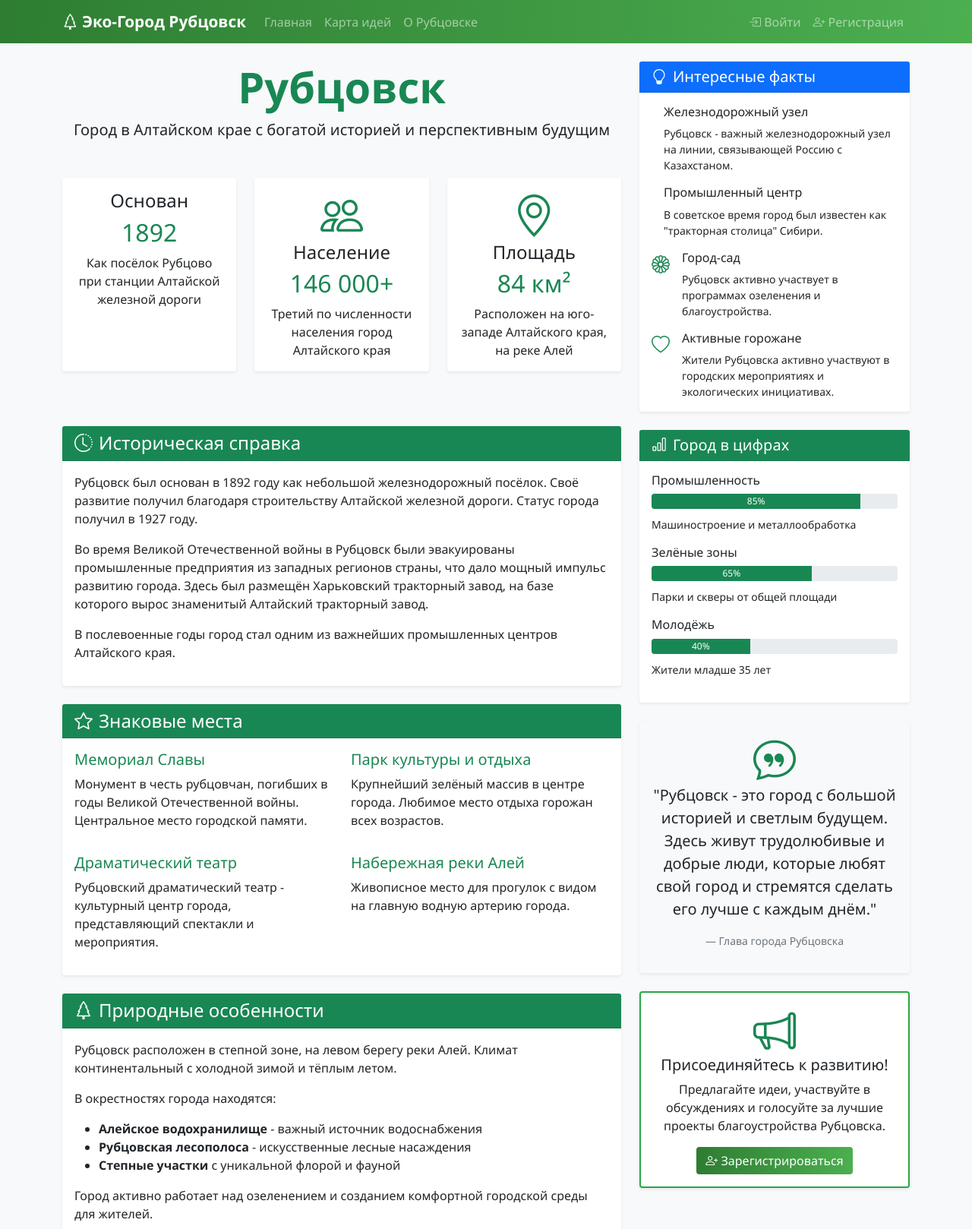
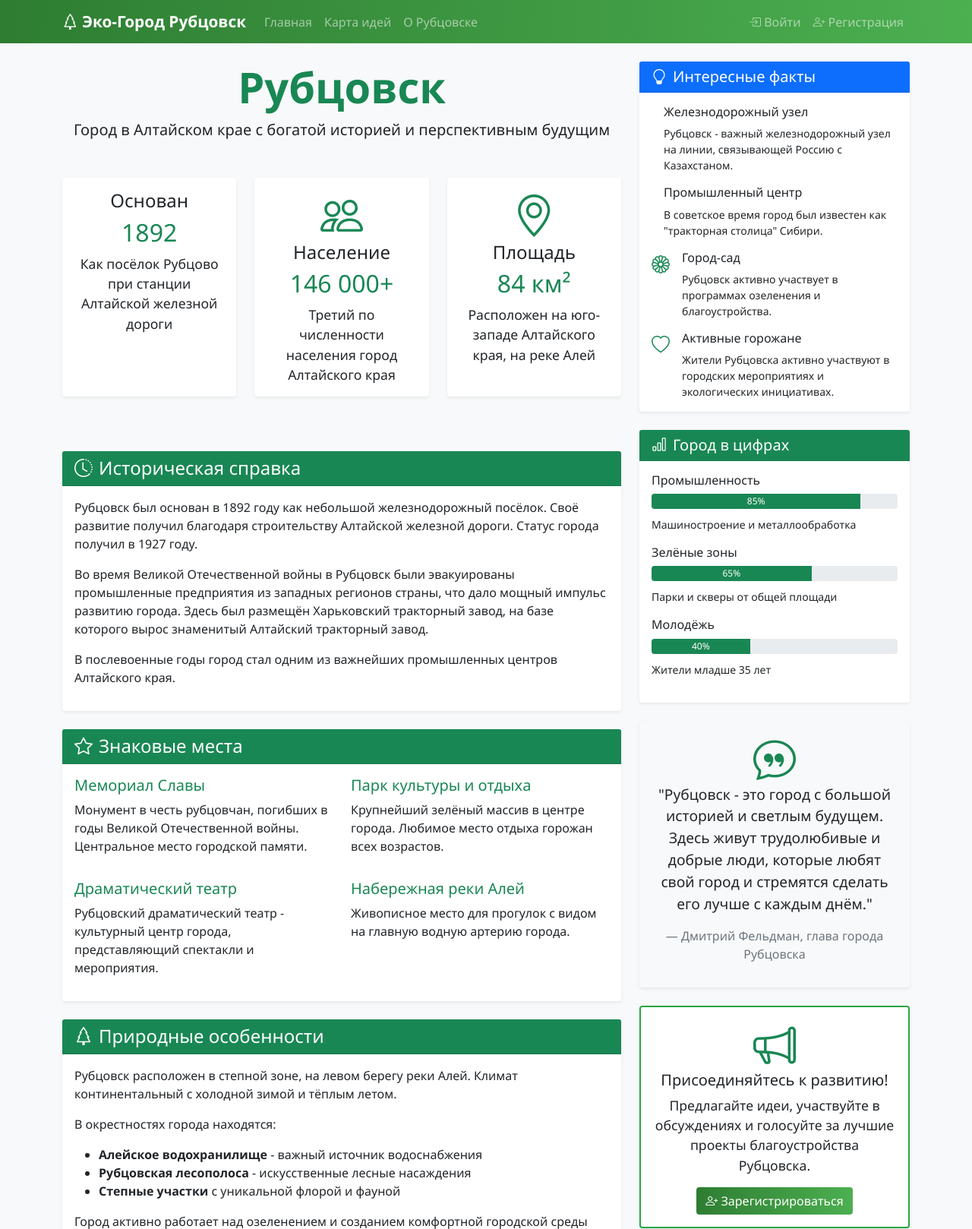
Before and after one commit to Lotos110/EcoSity, a Flask app: page /city in a window 1280 px wide. Shown: the top 1618 px of the page at 76% size. Run offline with Flask 3, Linux system fonts and the light colour scheme.

Commit message:
Update city.html

```diff
--- a/templates/city.html
+++ b/templates/city.html
@@ -2,7 +2,28 @@
 
 {% block title %}О Рубцовске - {{ super() }}{% endblock %}
 
+{% block extra_css %}
+<style>
+    .city-page .lead {
+        font-size: 1.25rem;
+    }
+    .city-page .card-text {
+        font-size: 1.1rem;
+    }
+    .city-page .list-group-item {
+        font-size: 1.1rem;
+    }
+    .city-page .blockquote p {
+        font-size: 1.2rem;
+    }
+    .city-page .blockquote-footer {
+        font-size: 1rem;
+    }
+</style>
+{% endblock %}
+
 {% block content %}
+<div class="city-page">
     <div class="row">
         <div class="col-lg-8">
             <!-- Заголовок -->
@@ -181,14 +202,14 @@
                 </div>
             </div>
 
-        <!-- Цитата -->
+            <!-- Цитата (обновлено) -->
             <div class="card border-0 shadow-sm bg-light">
                 <div class="card-body text-center">
                     <i class="bi bi-chat-quote text-success display-4 mb-3"></i>
                     <blockquote class="blockquote">
                         <p class="mb-0">"Рубцовск - это город с большой историей и светлым будущем. Здесь живут трудолюбивые и добрые люди, которые любят свой город и стремятся сделать его лучше с каждым днём."</p>
                     </blockquote>
-                <footer class="blockquote-footer mt-2">Глава города Рубцовска</footer>
+                    <footer class="blockquote-footer mt-2">Дмитрий Фельдман, глава города Рубцовска</footer>
                 </div>
             </div>
 
@@ -221,6 +242,7 @@
                 </div>
                 <div class="card-body p-0">
                     <div id="cityMap" style="height: 400px; border-radius: 0 0 8px 8px;"></div>
+                </div>
             </div>
         </div>
     </div>
```
Lines whose indentation alone changed are shown as unchanged.
